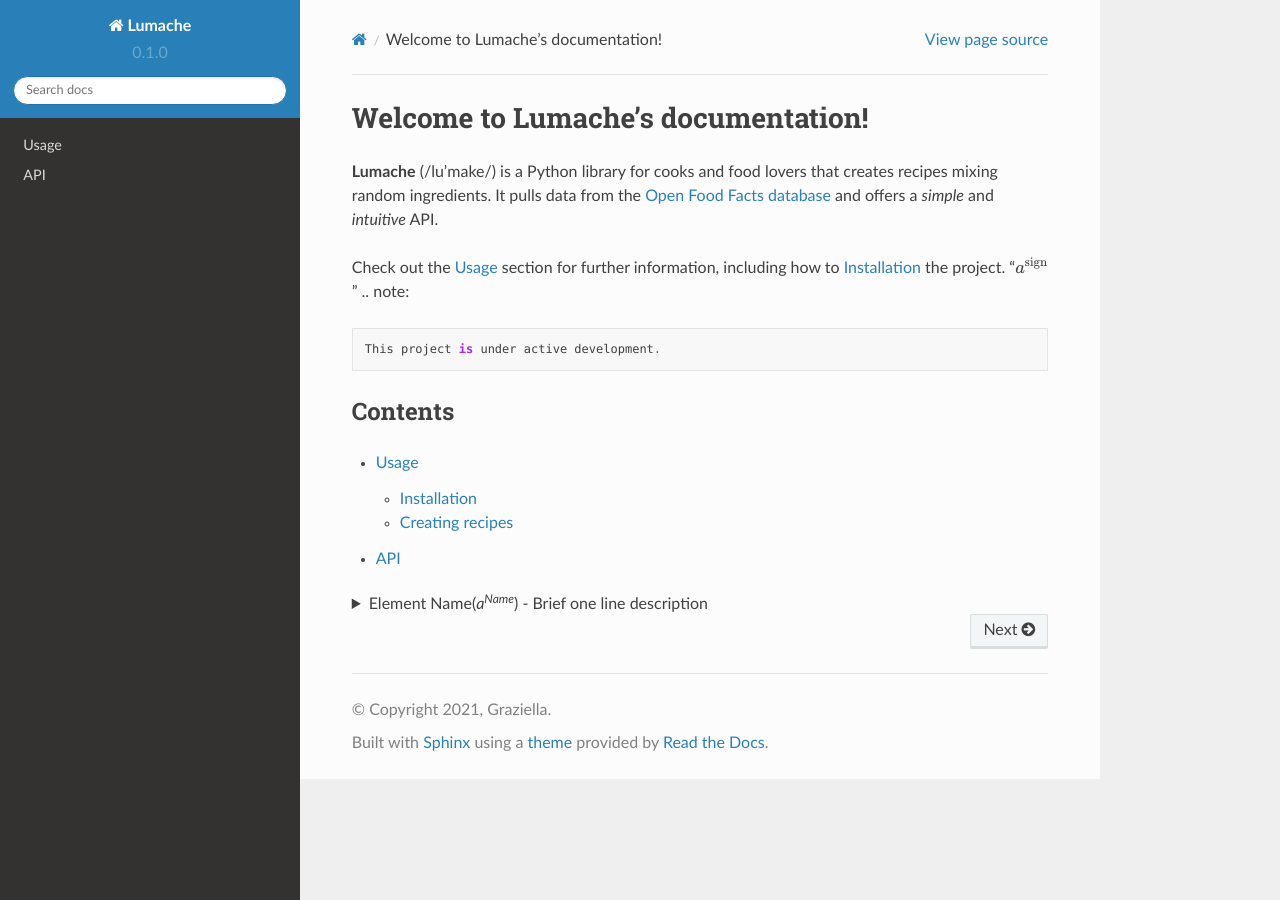
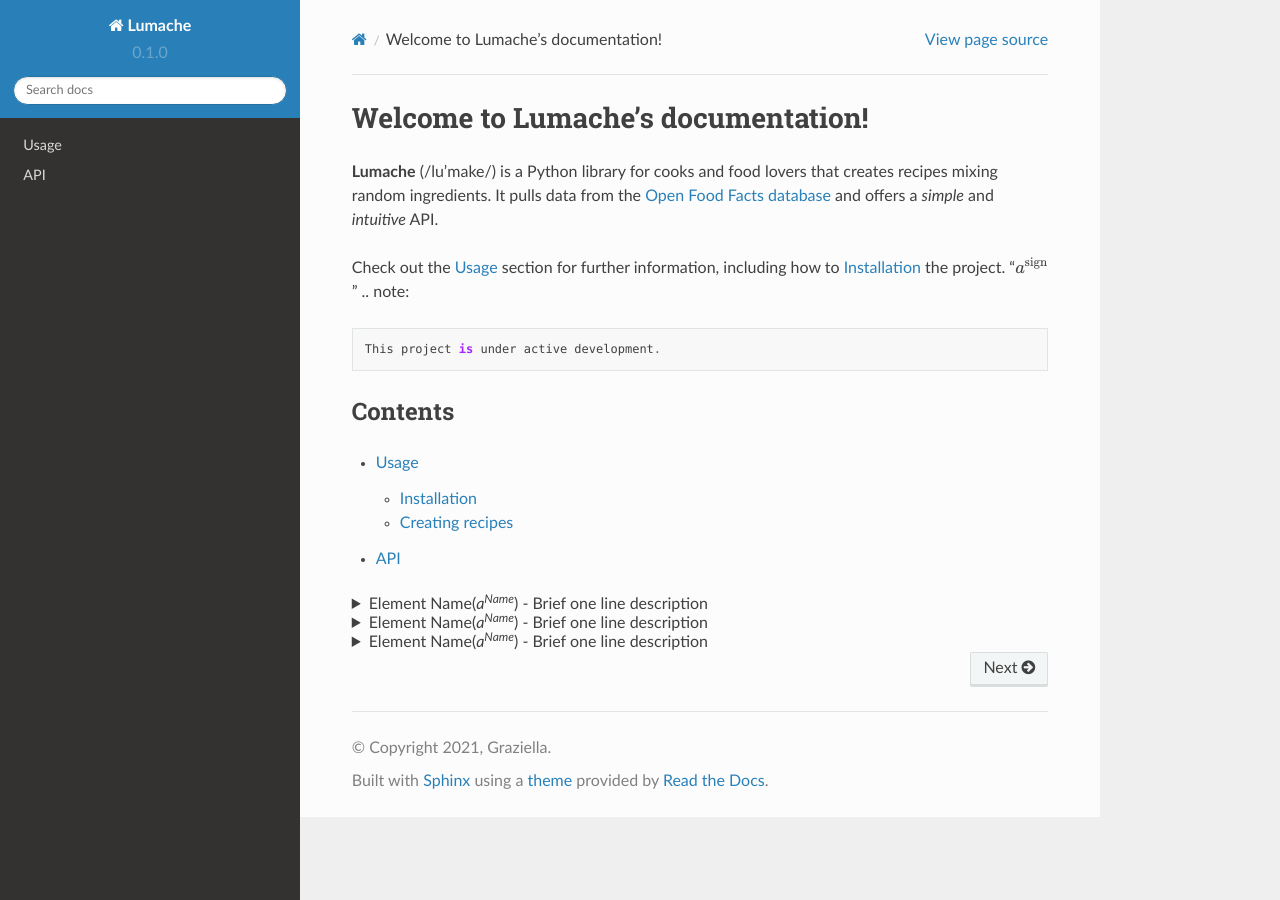
Before and after one commit to HaomiaoLuoLlanio/doc_beginning, a Sphinx documentation site: the page built from docs/source/index.rst, in a window 1280 px wide. Built offline with Sphinx 7.4.7 and the Read the Docs theme 2.0.0, drawn with Linux system fonts in a browser that asks for light colours.

Commit message:
Update index.rst

```diff
--- a/docs/source/index.rst
+++ b/docs/source/index.rst
@@ -30,3 +30,17 @@
      Details:<br>
      Examples:<br>
    </details>
+
+   <details>
+     <summary>Element Name(<var>a<sup>Name</sup></var>) - Brief one line description</summary>
+     <p>Element name: expression<br>
+     Details:<br>
+     Examples:<br>
+   </details>
+
+    <details>
+     <summary>Element Name(<var>a<sup>Name</sup></var>) - Brief one line description</summary>
+     <p>Element name: expression<br>
+     Details:<br>
+     Examples:<br>
+   </details>
```
